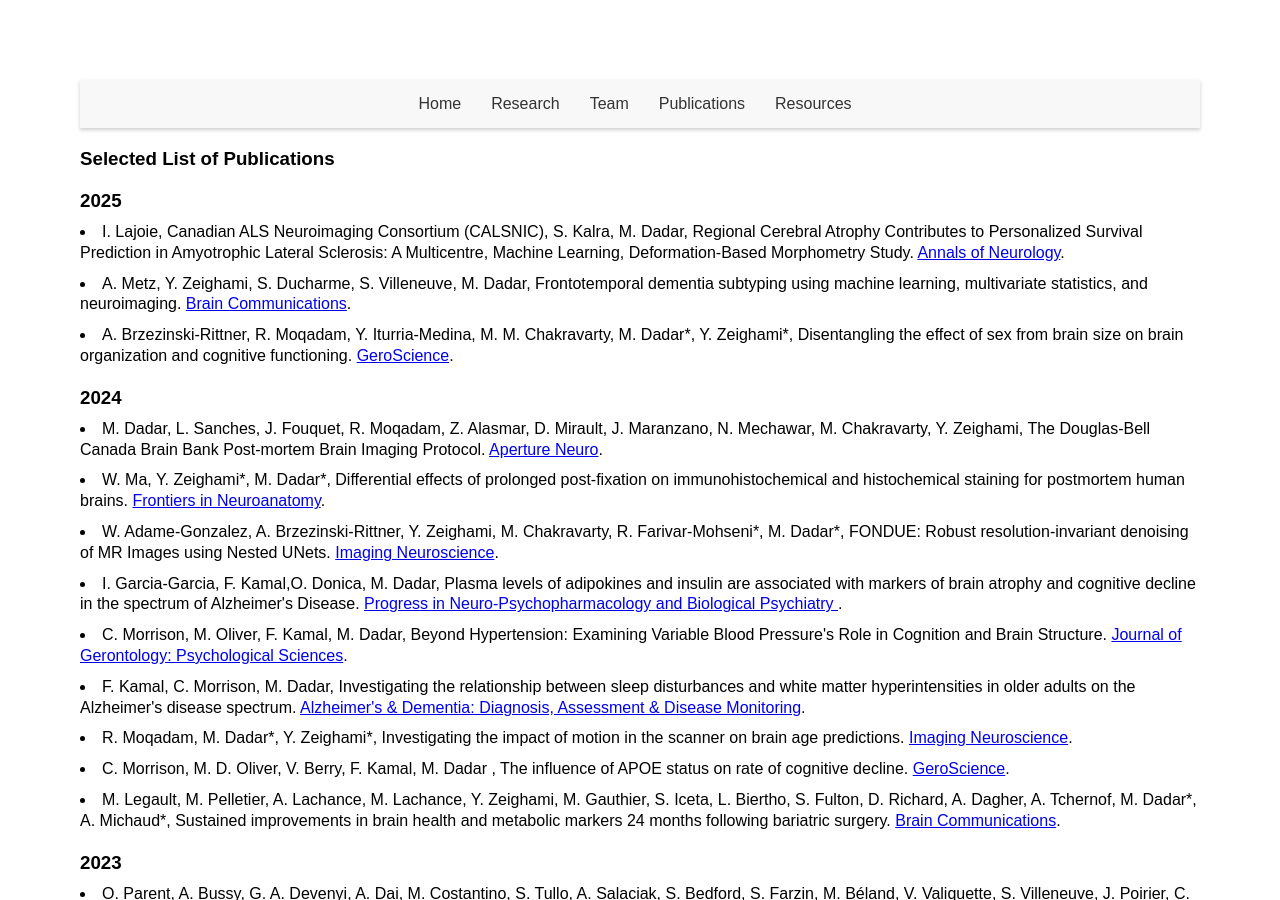
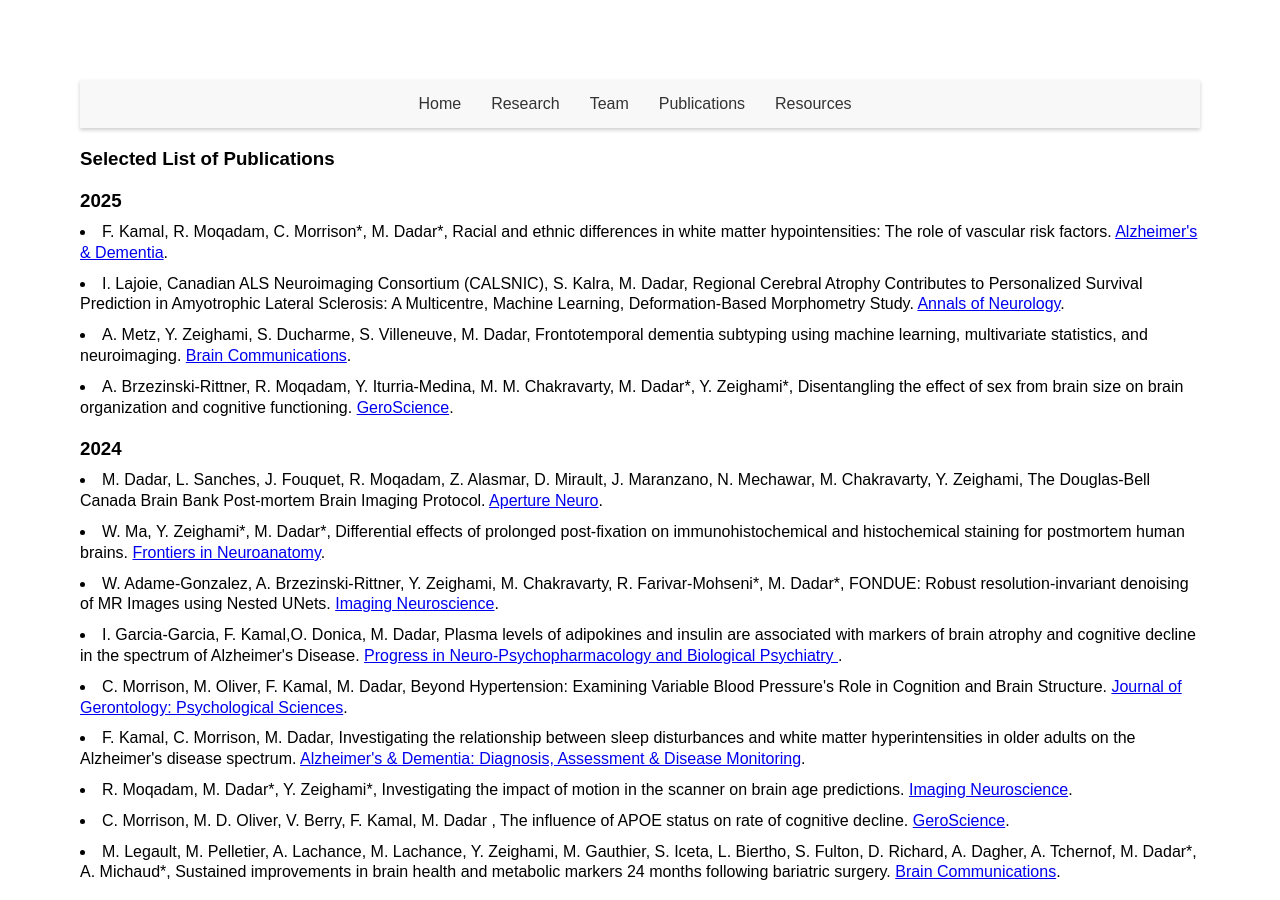
Before and after one commit to VANDAlab/VANDAlab.github.io, a Jekyll site: the page publications.html, which Jekyll copies as it is, in a window 1280 px wide and 900 px high. Built offline with Jekyll 4.4.1, drawn with Linux system fonts in a browser that asks for light colours.

Commit message:
Update publications.html

```diff
--- a/publications.html
+++ b/publications.html
@@ -22,6 +22,8 @@
   <h3>Selected List of Publications</h3>
 </header>
   <h3>2025</h3>
+    <li> F. Kamal, R. Moqadam, C. Morrison*, M. Dadar*, Racial and ethnic differences in white matter hypointensities: The role of vascular risk factors.
+     <a href=" https://doi.org/10.1002/alz.70105" target="_blank">Alzheimer's & Dementia</a>. </li>
   <li> I. Lajoie, Canadian ALS Neuroimaging Consortium (CALSNIC), S. Kalra, M. Dadar, Regional Cerebral Atrophy Contributes to Personalized Survival Prediction in Amyotrophic Lateral Sclerosis: A Multicentre, Machine Learning, Deformation-Based Morphometry Study.
      <a href=" https://doi.org/10.1002/ana.27196" target="_blank">Annals of Neurology</a>. </li>
     <li> A. Metz, Y. Zeighami, S. Ducharme, S. Villeneuve, M. Dadar, Frontotemporal dementia subtyping using machine learning, multivariate statistics, and neuroimaging.
```
